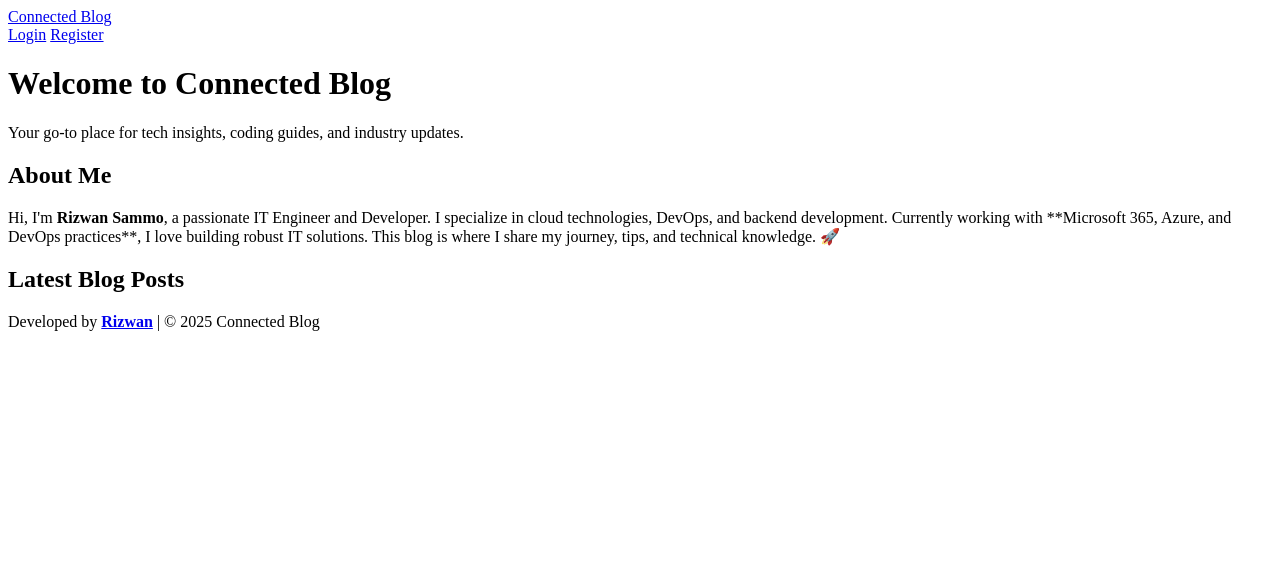
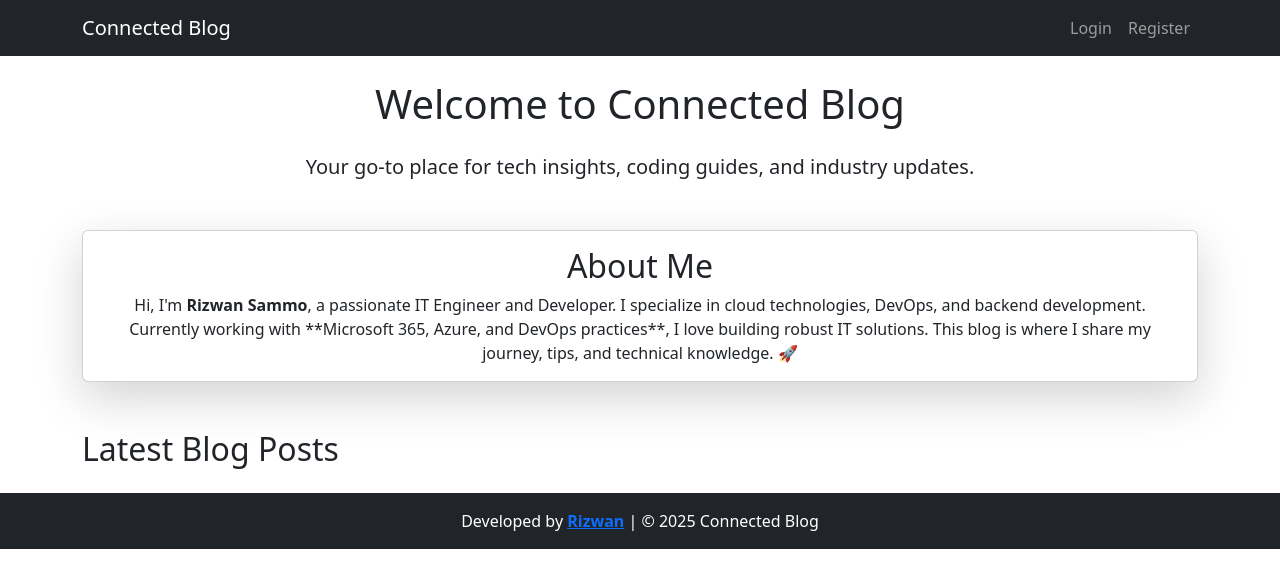
Before and after one commit to rizwansammo/connected, a Django app: page / in a window 1280 px wide. Shown: the top 588 px of the page. Run offline with Django 5.2, Linux system fonts and the light colour scheme; data that the repository does not hold is empty.

Commit message:
Revert "base.html Design Change"
This reverts commit 7ad1cc1a6efeee2afedb69a67bd14c9fe7277bc2.

```diff
--- a/blog/templates/blog/base.html
+++ b/blog/templates/blog/base.html
@@ -1,13 +1,19 @@
 <!DOCTYPE html>
 <html lang="en">
+<head>
+    <meta charset="UTF-8">
+    <meta name="viewport" content="width=device-width, initial-scale=1.0">
+    <title>Connected Blog</title>
+    <link href="https://cdn.jsdelivr.net/npm/bootstrap@5.3.0/dist/css/bootstrap.min.css" rel="stylesheet">
+</head>
 <body>
-    <div class="d-flex flex-column min-vh-100">
     <nav class="navbar navbar-expand-lg navbar-dark bg-dark">
         <div class="container">
             <a class="navbar-brand" href="{% url 'home' %}">Connected Blog</a>
             <div class="navbar-nav">
                 {% if user.is_authenticated %}
                     <a class="nav-link" href="{% url 'profile' %}">Profile</a>
+                    <!-- Logout Form -->
                     <form action="{% url 'logout' %}" method="post" style="display: inline;">
                         {% csrf_token %}
                         <button type="submit" class="nav-link btn btn-link">Logout</button>
@@ -19,14 +25,17 @@
             </div>
         </div>
     </nav>
-
-        <div class="container mt-4 flex-grow-1">
+    <div class="container mt-4">
         {% block content %}
         {% endblock %}
     </div>
 
-        <footer class="bg-dark text-white text-center py-3 mt-auto">
-            <p class="mb-0">Developed by <strong><a href="https://github.com/rizwansammo" class="text-white">Rizwan</a></strong> | © 2025 Connected Blog</p>
+
+</body>
+<footer class="bg-dark text-white text-center py-3 mt-4">
+        <div class="container">
+           <p class="mb-0">Developed by <a href="https://github.com/rizwansammo" target="_blank"><strong>Rizwan</strong></a> | © 2025 Connected Blog</p>
+
+        </div>
     </footer>
-    </div>
-</body>
+</html>
```
Lines whose indentation alone changed are shown as unchanged.
